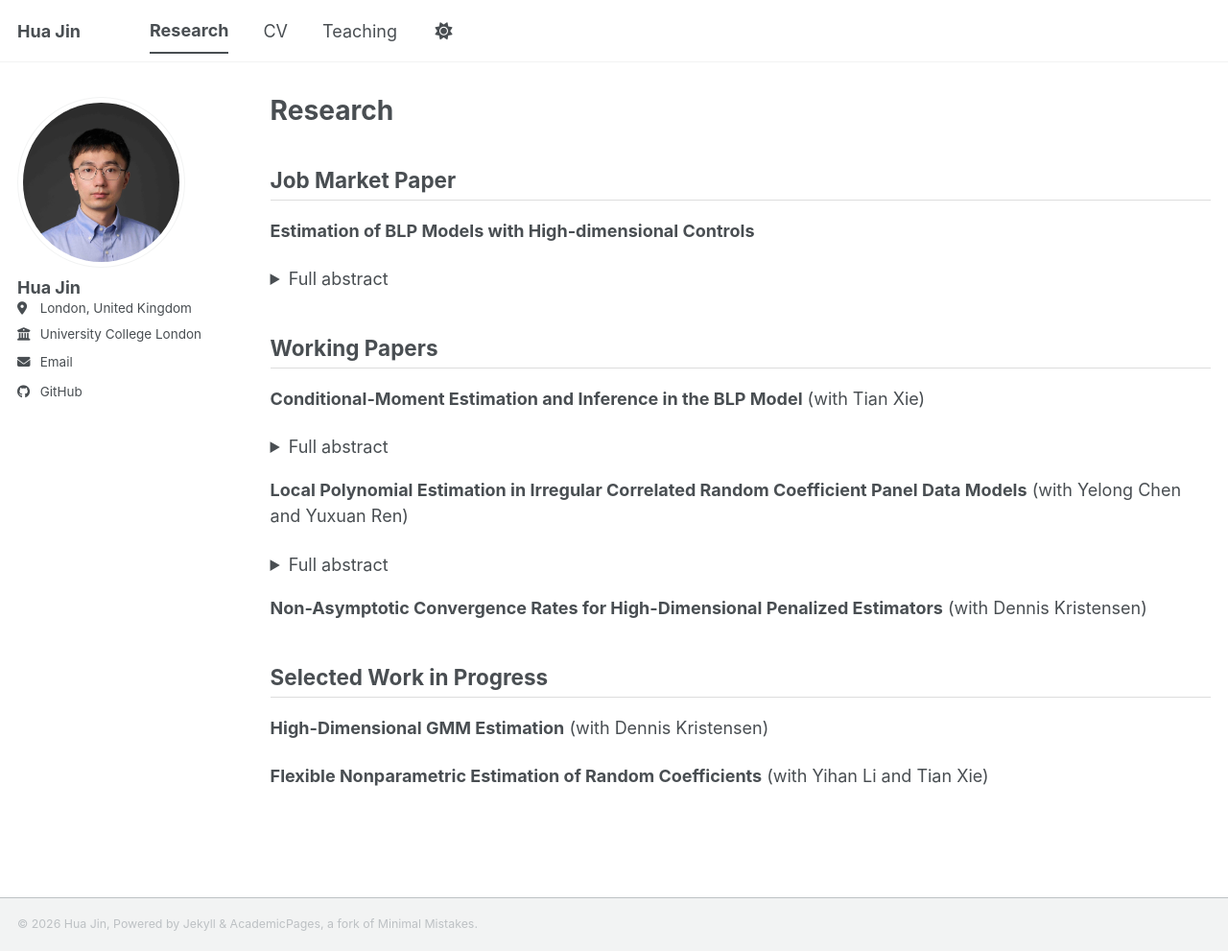
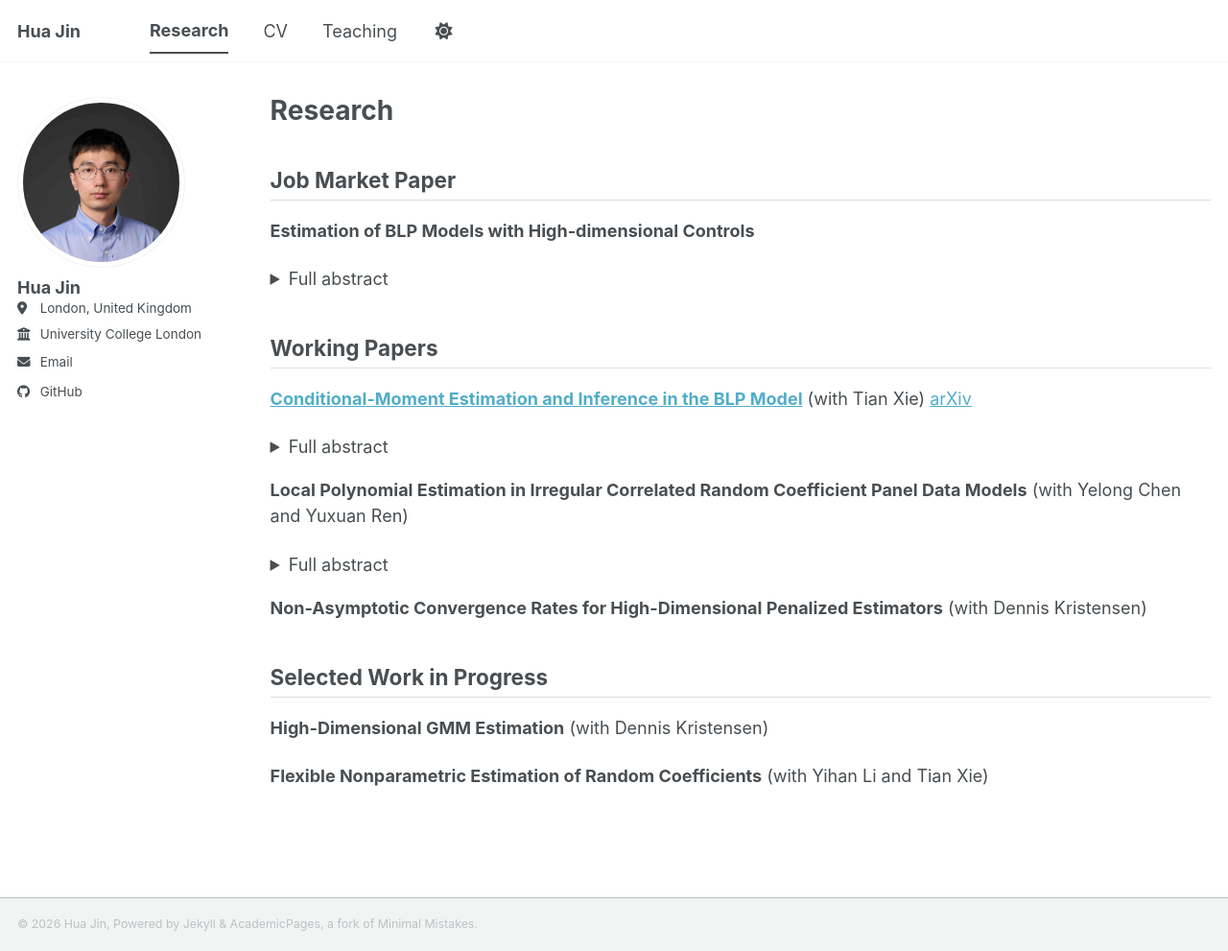
Before and after one commit to huajin-econ/huajin-econ.github.io, a Jekyll site: the page built from _pages/research.md, in a window 1280 px wide and 991 px high. Shown: the whole window at 96% size. Built offline with Jekyll 4.4.1, drawn with Linux system fonts in a browser that asks for light colours; a style sheet for code colours, icons or effects is not loaded.

Commit message:
Enhance working papers section with links and details
Updated the working papers section to include a hyperlink and additional details for the paper on Conditional-Moment Estimation and Inference in the BLP Model.

```diff
--- a/_pages/research.md
+++ b/_pages/research.md
@@ -19,9 +19,9 @@ This study proposes a framework for estimating demand in differentiated product
 
 <h2 style="border-bottom: 1px solid #ddd; padding-bottom: 0.3em;">Working Papers</h2>
 
-**Conditional-Moment Estimation and Inference in the BLP Model** (with Tian Xie)
-
-<details>
+**<a href="https://arxiv.org/pdf/2609.15736" target="_blank">Conditional-Moment Estimation and Inference in the BLP Model</a>** (with Tian Xie)
+[arXiv](https://arxiv.org/abs/2609.15736)
+<details markdown="1">
 <summary>Full abstract</summary>
 
 The random-coefficient demand model of Berry, Levinsohn, and Pakes (1995) is commonly estimated by the generalized method of moments (GMM), using an unconditional moment restriction with a fixed set of instruments. Identification of the model, however, rests on a conditional moment restriction. The two are not equivalent: the unconditional restriction may admit additional parameter values. We construct a counterexample in which the model is identified by the conditional restriction yet standard GMM is not, even with the optimal instrument. Building directly on the identifying restriction, we propose a two-step estimator, following Ai and Chen (2003), that first estimates the relevant conditional expectations nonparametrically and then selects the structural parameters by a conditional-variance-weighted minimum-distance criterion; standard GMM is recovered as the special case of a linear projection onto finitely many instruments. We establish root-T asymptotic normality for the proposed estimator, and we develop the theory for both kernel and series implementations of the first stage. The two implementations share a common limiting distribution, attaining the semiparametric efficiency bound under certain conditions. Simulation evidence illustrates the consequences of the identification gap and demonstrates that the proposed estimator outperforms standard GMM in finite samples.
```
